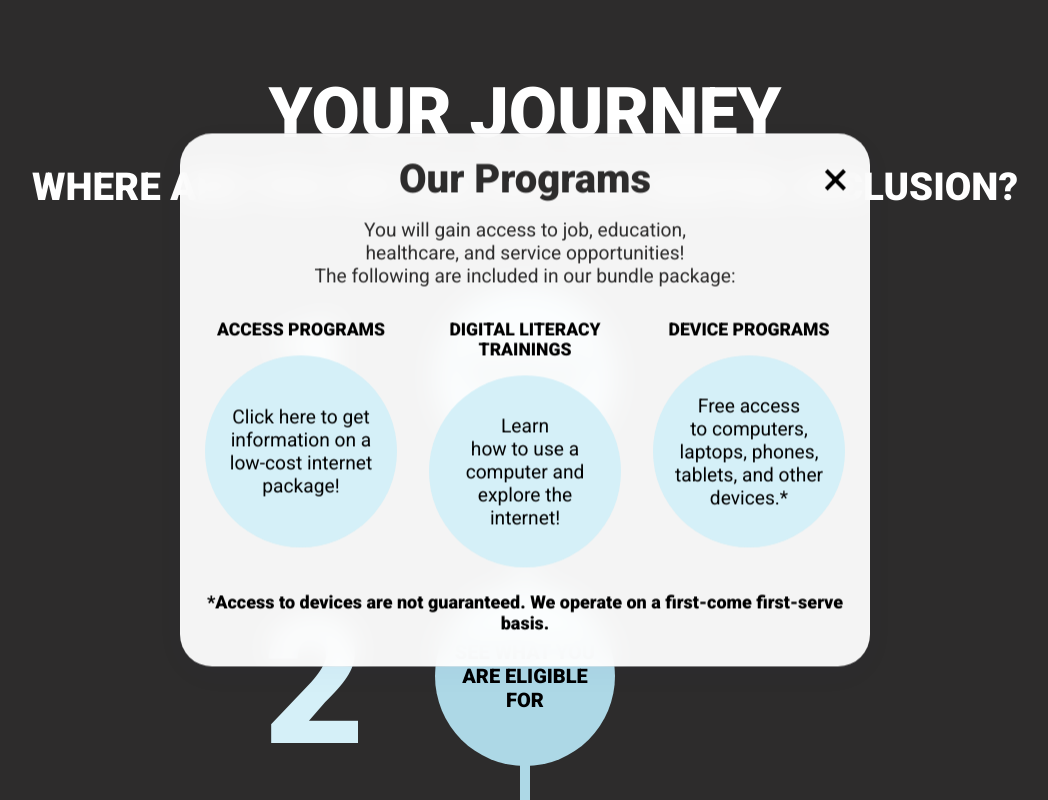
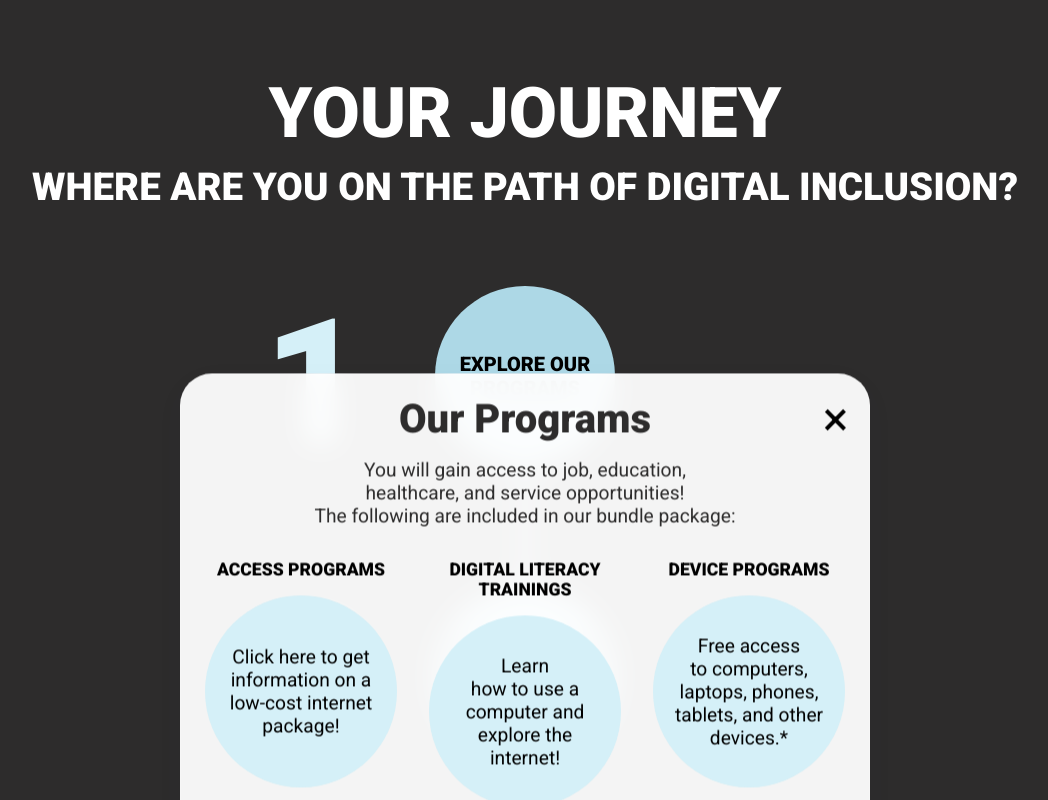
Before and after one commit to CS-SG-Studio/San-Jose-MOTI, a React (Create React App) app in the folder san-jose-digital/: page / in a window 1280 px wide. Both pictures are taken after a click on the element "EXPLORE OUR PROGRAMS". Shown: the top 800 px of the page, without its empty margins (115-1163 px from the left). Built offline with nearby package versions, Linux system fonts and the light colour scheme.

Commit message:
changed step1 positioning

```diff
--- a/san-jose-digital/src/screens/JourneyMap/Step1/Step1Styling.css
+++ b/san-jose-digital/src/screens/JourneyMap/Step1/Step1Styling.css
@@ -13,7 +13,7 @@
 
 .popup {
   position: absolute;
-  top: 50%;
+  top: 80%;
   left: 50%;
   transform: translate(-50%, -50%);
   /* size of the popup window */
@@ -22,9 +22,6 @@
   flex-direction: column;
   align-items: stretch;
   padding: 0.5rem;
-  flex: none;
-  order: 0;
-  flex-grow: 0;
 
   /* glassmorphism */
   background: rgba(255, 255, 255, 0.95);
```
